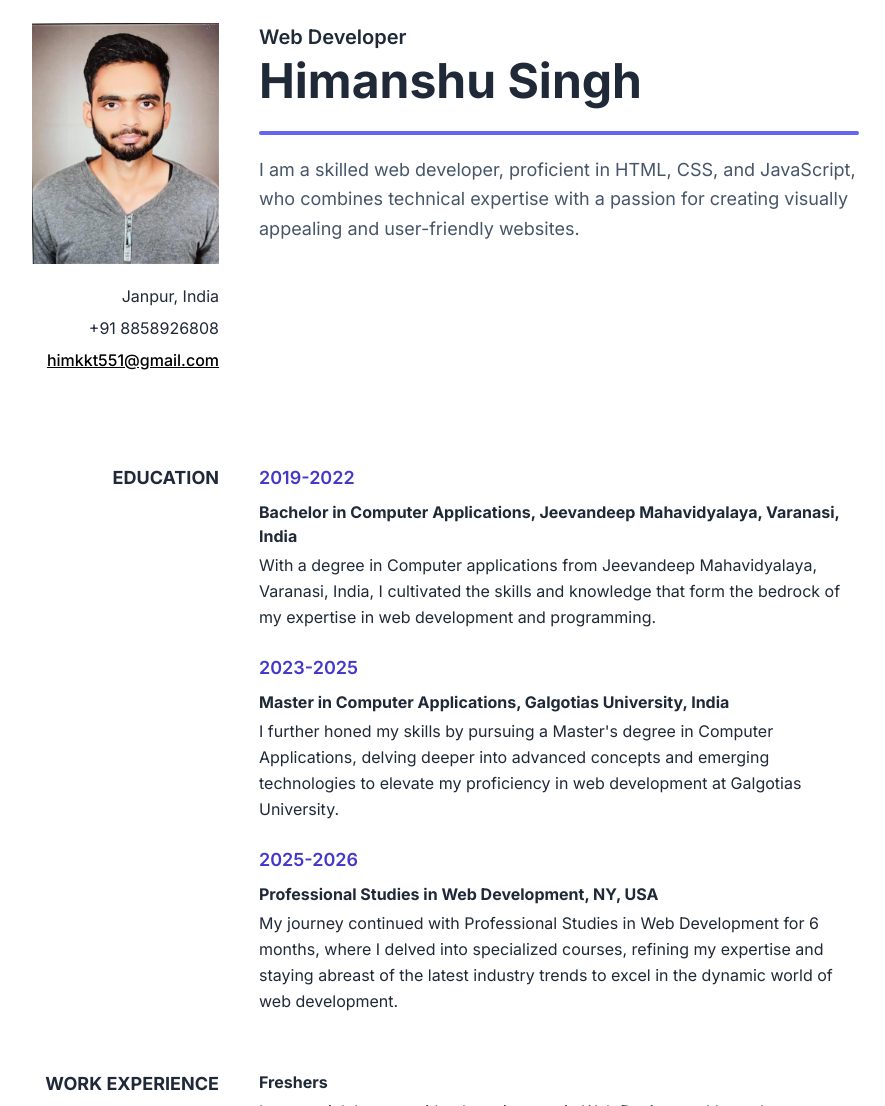
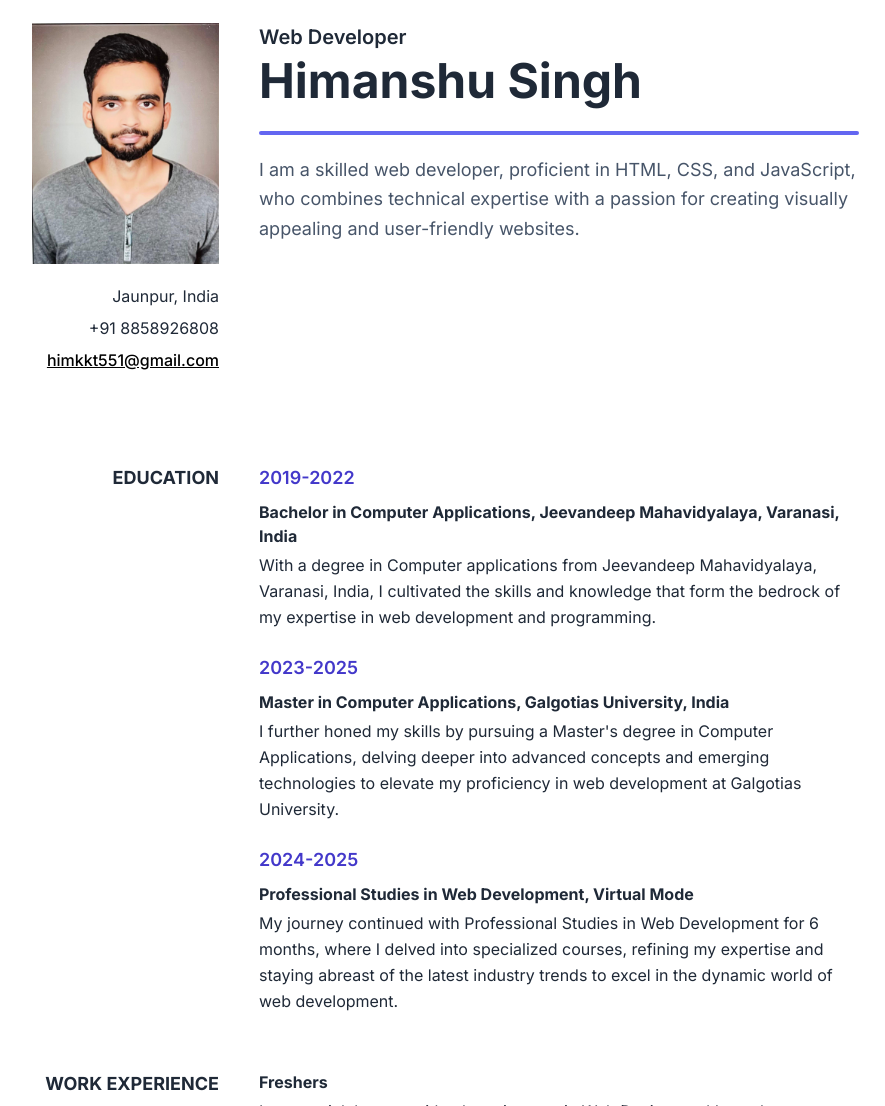
Before and after one commit to Himanshusingh808/Resume-using-CSS, a plain HTML site: page index.html in a window 1280 px wide. Shown: the part 77-1183 px from the top of the page, without its empty margins (241-1126 px from the left). Drawn offline with nearby package versions, Linux system fonts and the light colour scheme.

Commit message:
index.html

```diff
--- a/index.html
+++ b/index.html
@@ -48,7 +48,7 @@
           <div class="p-5 text-left md:col-span-2 md:text-right">
             <img class="inline-block md:w-2/3" src="assets/photo-portrait-unsplash-7YVZYZeITc8.jpg" alt="My portrait" />
             <div class="mt-5 space-y-2">
-              <p>Janpur, India</p>
+              <p>Jaunpur, India</p>
               <p>+91 8858926808</p>
               <p>
                 <a class="font-medium text-black underline hover:text-black/75" href="mailto:himkkt551@gmail.com"
@@ -104,9 +104,9 @@
               </p>
             </div>
             <div>
-              <h4 class="mb-2 text-lg font-semibold text-indigo-700">2025-2026</h4>
+              <h4 class="mb-2 text-lg font-semibold text-indigo-700">2024-2025</h4>
               <h5 class="mb-1 font-bold">
-                Professional Studies in Web Development, NY, USA
+                Professional Studies in Web Development, Virtual Mode
               </h5>
               <p class="leading-relaxed">
                 My journey continued with Professional Studies in Web Development for 6 months, where I delved into
```
